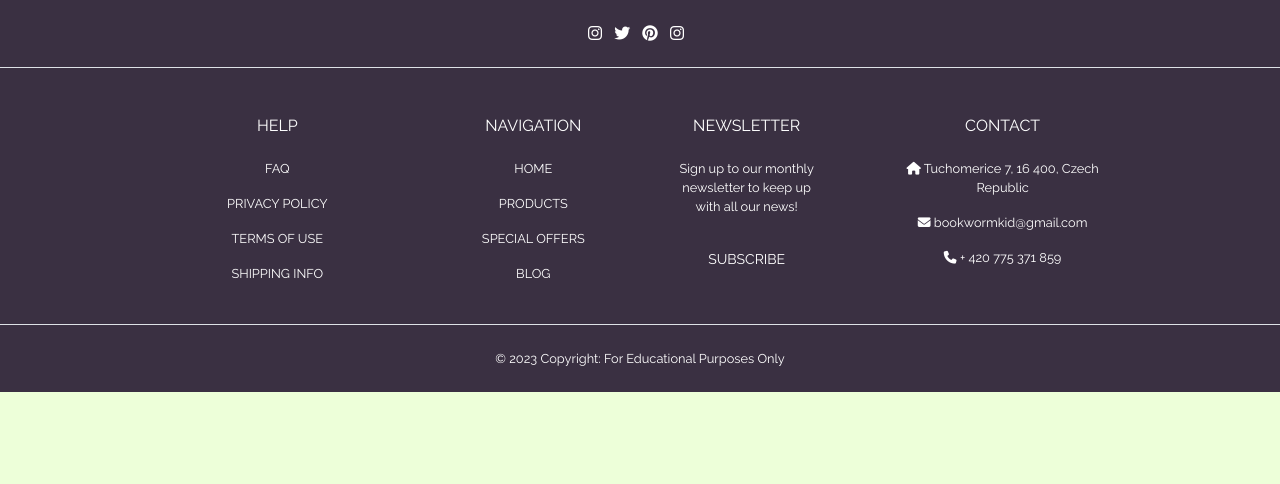
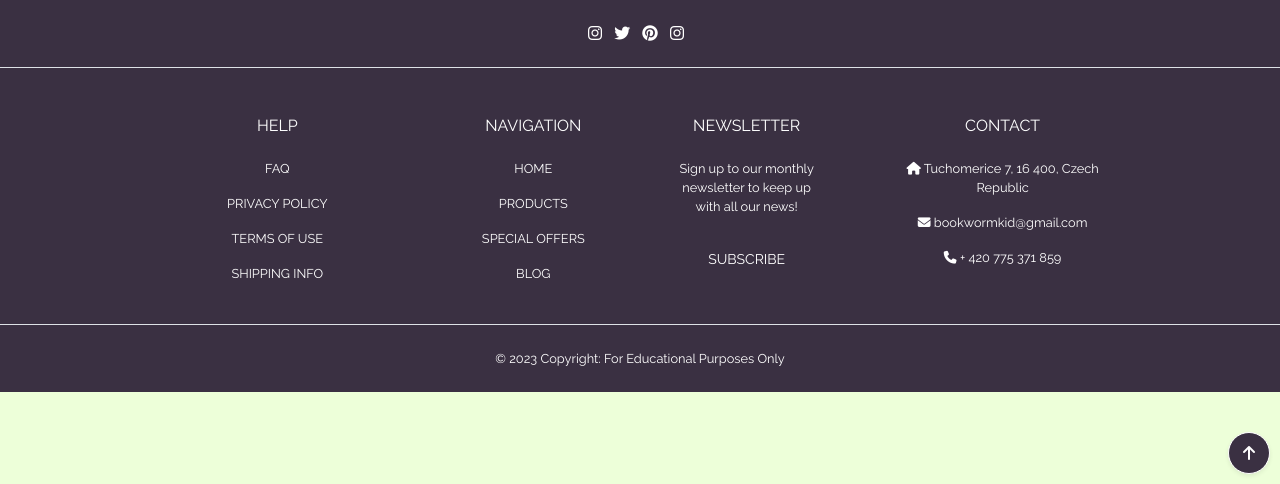
Before and after one commit to lucia2007/bookwormkid, a Django app: page /products/products/on_sale/ in a window 1280 px wide. Shown: the part 316-800 px from the top of the page. Run offline with Django 3.2, Linux system fonts and the light colour scheme; data that the repository does not hold is empty; some libraries are stand-ins or nearby versions.

Commit message:
Add the back to top bottom to relevant pages

```diff
--- a/products/templates/products/all_specials.html
+++ b/products/templates/products/all_specials.html
@@ -81,4 +81,9 @@
         </div>
     </div>
 </div>
+<div class="btt-button shadow-sm bg-navy rounded-circle border border-white">
+    <a href="" class="btt-link d-flex h-100">
+        <i class="fas fa-arrow-up text-white mx-auto my-auto"></i>
+    </a>
+</div>
 {% endblock %}
--- a/products/templates/products/featured_books.html
+++ b/products/templates/products/featured_books.html
@@ -81,4 +81,9 @@
         </div>
     </div>
 </div>
+<div class="btt-button shadow-sm bg-navy rounded-circle border border-white">
+    <a href="" class="btt-link d-flex h-100">
+        <i class="fas fa-arrow-up text-white mx-auto my-auto"></i>
+    </a>
+</div>
 {% endblock %}
--- a/products/templates/products/new_arrivals.html
+++ b/products/templates/products/new_arrivals.html
@@ -81,4 +81,9 @@
         </div>
     </div>
 </div>
+<div class="btt-button shadow-sm bg-navy rounded-circle border border-white">
+    <a href="" class="btt-link d-flex h-100">
+        <i class="fas fa-arrow-up text-white mx-auto my-auto"></i>
+    </a>
+</div>
 {% endblock %}
--- a/products/templates/products/on_sale.html
+++ b/products/templates/products/on_sale.html
@@ -81,4 +81,9 @@
         </div>
     </div>
 </div>
+<div class="btt-button shadow-sm bg-navy rounded-circle border border-white">
+    <a href="" class="btt-link d-flex h-100">
+        <i class="fas fa-arrow-up text-white mx-auto my-auto"></i>
+    </a>
+</div>
 {% endblock %}
```
